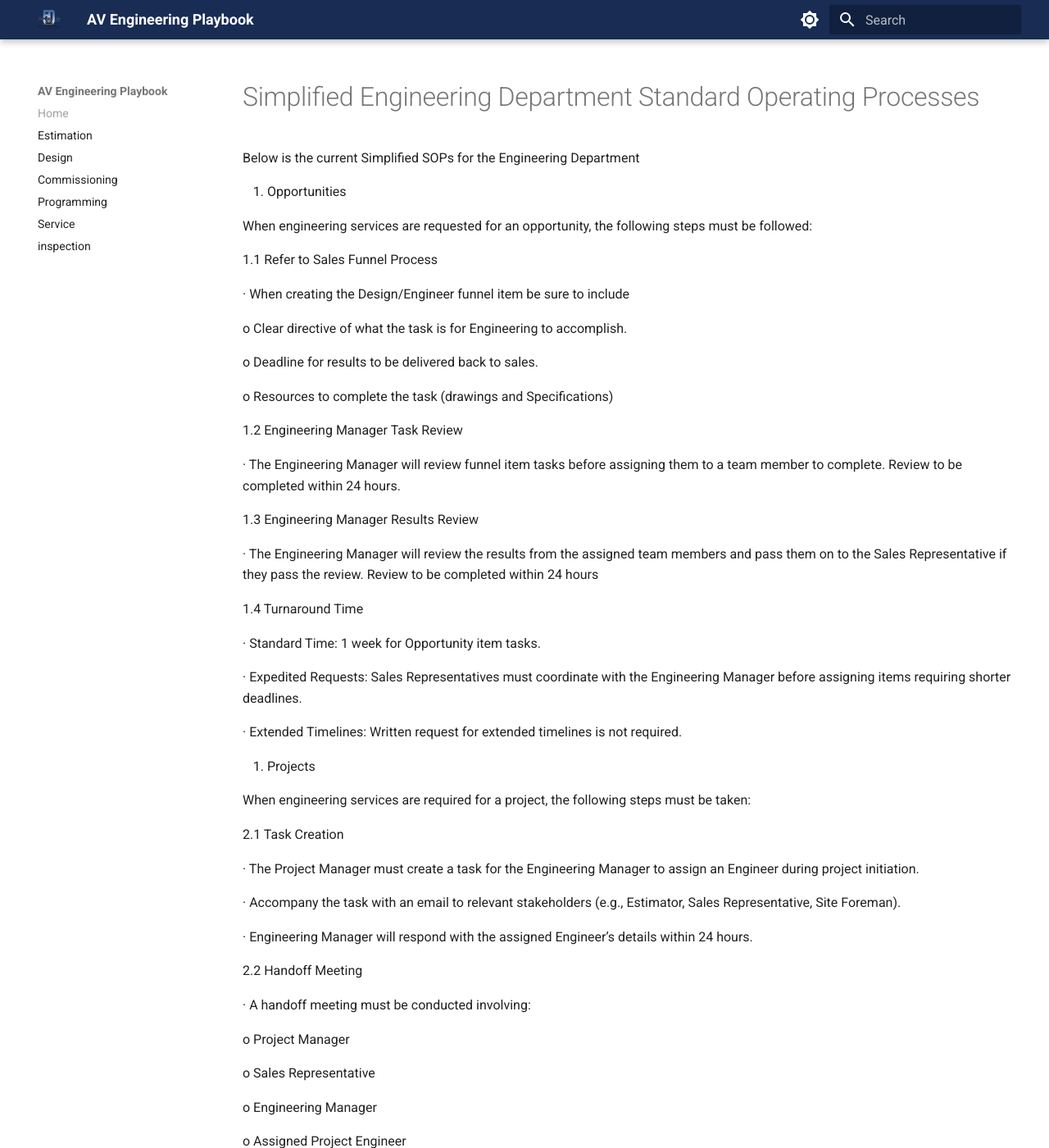
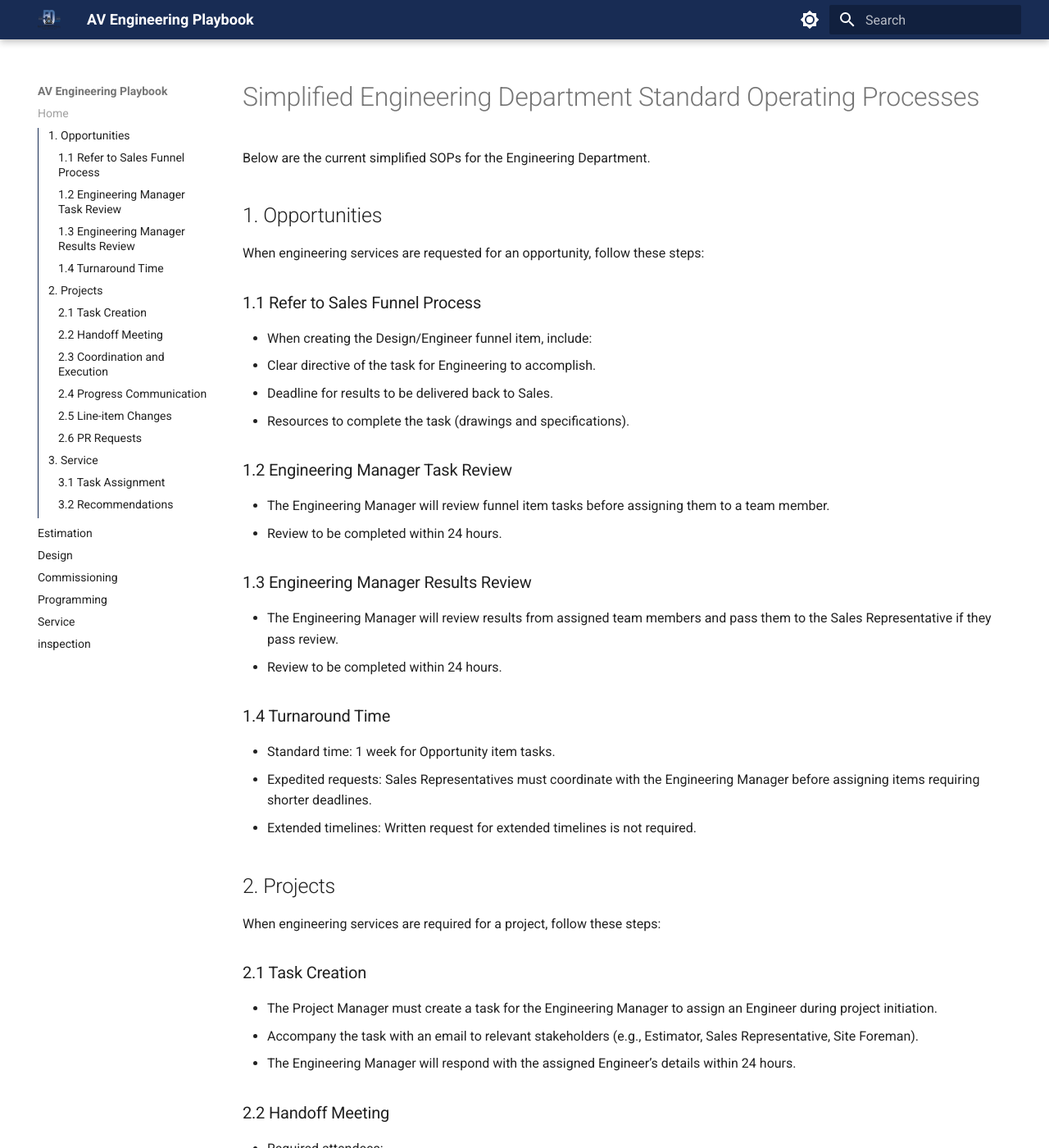
Before and after one commit to Benjermin01/av-sops, an MkDocs documentation site: the page built from docs/index.md, in a window 1280 px wide and 1400 px high. Shown: the whole window at 82% size. Built offline with MkDocs 1.6.1 and Material for MkDocs 9.7.7, drawn with Linux system fonts in a browser that asks for light colours; some of the changed text lies outside the part shown.

Commit message:
index format update

```diff
--- a/docs/index.md
+++ b/docs/index.md
@@ -1,99 +1,73 @@
 # Simplified Engineering Department Standard Operating Processes
 
-Below is the current Simplified SOPs for the Engineering Department
+Below are the current simplified SOPs for the Engineering Department.
 
-1. Opportunities
+## 1. Opportunities
 
-When engineering services are requested for an opportunity, the following steps must be followed:
+When engineering services are requested for an opportunity, follow these steps:
 
-1.1 Refer to Sales Funnel Process
+### 1.1 Refer to Sales Funnel Process
+- When creating the Design/Engineer funnel item, include:
+  - Clear directive of the task for Engineering to accomplish.
+  - Deadline for results to be delivered back to Sales.
+  - Resources to complete the task (drawings and specifications).
 
-· When creating the Design/Engineer funnel item be sure to include
+### 1.2 Engineering Manager Task Review
+- The Engineering Manager will review funnel item tasks before assigning them to a team member.
+- Review to be completed within 24 hours.
 
-o Clear directive of what the task is for Engineering to accomplish.
+### 1.3 Engineering Manager Results Review
+- The Engineering Manager will review results from assigned team members and pass them to the Sales Representative if they pass review.
+- Review to be completed within 24 hours.
 
-o Deadline for results to be delivered back to sales.
+### 1.4 Turnaround Time
+- Standard time: 1 week for Opportunity item tasks.
+- Expedited requests: Sales Representatives must coordinate with the Engineering Manager before assigning items requiring shorter deadlines.
+- Extended timelines: Written request for extended timelines is not required.
 
-o Resources to complete the task (drawings and Specifications)
+## 2. Projects
 
-1.2 Engineering Manager Task Review
+When engineering services are required for a project, follow these steps:
 
-· The Engineering Manager will review funnel item tasks before assigning them to a team member to complete. Review to be completed within 24 hours.
+### 2.1 Task Creation
+- The Project Manager must create a task for the Engineering Manager to assign an Engineer during project initiation.
+- Accompany the task with an email to relevant stakeholders (e.g., Estimator, Sales Representative, Site Foreman).
+- The Engineering Manager will respond with the assigned Engineer’s details within 24 hours.
 
-1.3 Engineering Manager Results Review
+### 2.2 Handoff Meeting
+- Required attendees:
+  - Project Manager
+  - Sales Representative
+  - Engineering Manager
+  - Assigned Project Engineer
+- Objectives:
+  - Review project details.
+  - Define engineering task(s) and timelines.
+  - Allow the Project Engineer to provide input and recommendations.
 
-· The Engineering Manager will review the results from the assigned team members and pass them on to the Sales Representative if they pass the review. Review to be completed within 24 hours
+### 2.3 Coordination and Execution
+- Engineering team members follow the outlined plan from the handoff meeting.
+- Address unplanned obstacles through coordination.
+- Project Managers must make the assigned Project Engineer aware of the schedule for all engineering tasks and related milestones.
+- General timeline guidance (varies by project):
+  - Commissioning, Factory Acceptance Testing, and Programming: typically about 1 week; coordinate at handoff and adjust as the project progresses.
 
-1.4 Turnaround Time
+### 2.4 Progress Communication
+- Engineering team members must email the Project Manager and Engineering Manager with updates; daily updates are preferred.
 
-· Standard Time: 1 week for Opportunity item tasks.
+### 2.5 Line-item Changes
+- Any line-item changes required by Engineering must be sent to the PM via the standardized Add/Delete Sheet (Excel).
 
-· Expedited Requests: Sales Representatives must coordinate with the Engineering Manager before assigning items requiring shorter deadlines.
+### 2.6 PR Requests
+- Standard turnaround time is 1 week but actual timing should be coordinated with the PM on a case-by-case basis when the PM tasks Engineering.
 
-· Extended Timelines: Written request for extended timelines is not required.
-
-2. Projects
-
-When engineering services are required for a project, the following steps must be taken:
-
-2.1 Task Creation
-
-· The Project Manager must create a task for the Engineering Manager to assign an Engineer during project initiation.
-
-· Accompany the task with an email to relevant stakeholders (e.g., Estimator, Sales Representative, Site Foreman).
-
-· Engineering Manager will respond with the assigned Engineer’s details within 24 hours.
-
-2.2 Handoff Meeting
-
-· A handoff meeting must be conducted involving:
-
-o Project Manager
-
-o Sales Representative
-
-o Engineering Manager
-
-o Assigned Project Engineer
-
-· Objectives:
-
-o Review project details.
-
-o Define Engineering task(s) and timelines.
-
-o Allow the Project Engineer to provide input and recommendations.
-
-2.3 Coordination and Execution
-
-· Engineering team members follow the outlined plan from the handoff meeting.
-
-· Address unplanned obstacles through coordination.
-
-· Project Managers need to make the assigned Project Engineer aware of schedule for all Engineering tasks and related Milestones. General timeline for things like Commissioning, Factory Acceptance Testing and Programming is 1 week though this will vary wildly from project to project and should be coordinated at Handoff and adjusted as the project progresses.
-
-2.4 Progress Communication
-
-· Engineering team members must email the Project Manager and Engineering Manager with updates on their efforts. Daily is preferred.
-
-2.5 Line-item Changes
-
-· Any line-item changes required by Engineering need to be sent to PM via standardized Add Delete Sheet excel.
-
-2.6 PR Requests
-
-· standardized turnaround time is 1 week but appropriate turn-around time to be coordinated with PM on a case-by-case basis at time of tasking from PM.
-
-3. Service
+## 3. Service
 
 When engineering services are required for service work:
 
-3.1 Task Assignment
+### 3.1 Task Assignment
+- Tasks can be directly assigned to the desired Engineering team member.
+- For unresolved issues, the Service Manager may request the Engineering Manager’s involvement.
 
-· Tasks can be directly assigned to the desired Engineering team member.
-
-· For unresolved issues, the Service Manager may request the Engineering Manager’s involvement.
-
-3.2 Recommendations
-
-· The Service Manager can ask the Engineering Manager to recommend a suitable team member for assignment if needed.
+### 3.2 Recommendations
+- The Service Manager can ask the Engineering Manager to recommend a suitable team member for assignment if needed.
```
